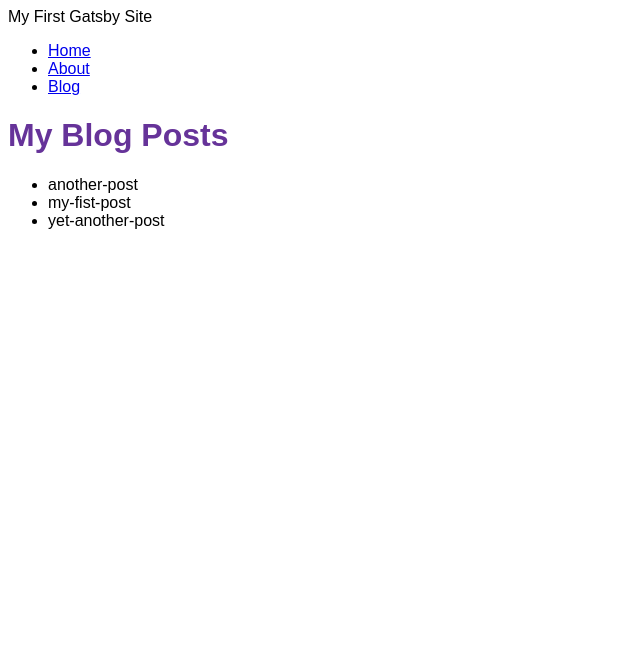
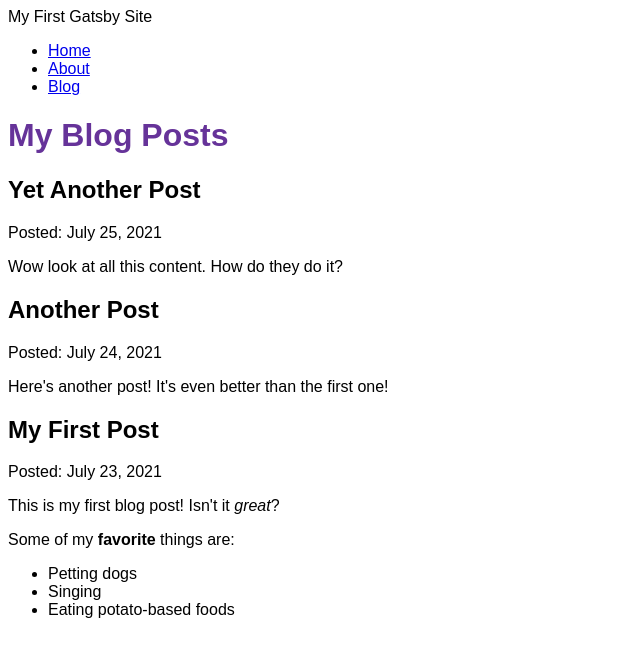
Before and after one commit to furico/my-first-gatsby-site, a Gatsby site: page /blog in a window 1280 px wide. Shown: the whole page, without its empty margins (0-640 px from the left). Built offline with nearby package versions, Linux system fonts and the light colour scheme; Gatsby itself is replaced by a stand-in of ours.

Commit message:
Finished Gatsby Tutorial Part 5

```diff
--- a/blog/another-post.mdx
+++ b/blog/another-post.mdx
@@ -0,0 +1,6 @@
+---
+title: "Another Post"
+date: "2021-07-24"
+---
+
+Here's another post! It's even better than the first one!
--- a/blog/my-fist-post.mdx
+++ b/blog/my-fist-post.mdx
@@ -0,0 +1,12 @@
+---
+title: "My First Post"
+date: "2021-07-23"
+---
+
+This is my first blog post! Isn't it *great*?
+
+Some of my **favorite** things are:
+
+* Petting dogs
+* Singing
+* Eating potato-based foods
--- a/blog/yet-another-post.mdx
+++ b/blog/yet-another-post.mdx
@@ -0,0 +1,6 @@
+---
+title: "Yet Another Post"
+date: "2021-07-25"
+---
+
+Wow look at all this content. How do they do it?
--- a/gatsby-config.js
+++ b/gatsby-config.js
@@ -13,5 +13,6 @@ module.exports = {
         path: `${__dirname}/blog`,
       }
     },
+    "gatsby-plugin-mdx",
   ],
 };
--- a/package.json
+++ b/package.json
@@ -15,8 +15,11 @@
     "clean": "gatsby clean"
   },
   "dependencies": {
+    "@mdx-js/mdx": "^1.6.22",
+    "@mdx-js/react": "^1.6.22",
     "gatsby": "^4.4.0",
     "gatsby-plugin-image": "^2.4.0",
+    "gatsby-plugin-mdx": "^3.4.0",
     "gatsby-plugin-sharp": "^4.4.0",
     "gatsby-source-filesystem": "^4.4.0",
     "react": "^17.0.1",
--- a/src/pages/blog.js
+++ b/src/pages/blog.js
@@ -1,28 +1,36 @@
 import * as React from 'react'
 import { graphql } from 'gatsby'
+import { MDXRenderer } from 'gatsby-plugin-mdx'
 import Layout from '../components/layout'
 
 const BlogPage = ({ data }) => {
   return (
     <Layout pageTitle="My Blog Posts">
-      <ul>
       {
-        data.allFile.nodes.map(node => (
-          <li key={node.name}>
-            {node.name}
-          </li>
+        data.allMdx.nodes.map((node) => (
+          <article key={node.id}>
+            <h2>{node.frontmatter.title}</h2>
+            <p>Posted: {node.frontmatter.date}</p>
+            <MDXRenderer>
+              {node.body}
+            </MDXRenderer>
+          </article>
         ))
       }
-      </ul>
     </Layout>
   )
 }
 
 export const query = graphql`
   query {
-    allFile {
+    allMdx(sort: {fields: frontmatter___date, order: DESC}) {
       nodes {
-        name
+        frontmatter {
+          date(formatString: "MMMM D, YYYY")
+          title
+        }
+        id
+        body
       }
     }
   }
```
Also changed, not shown: 1 other file.
